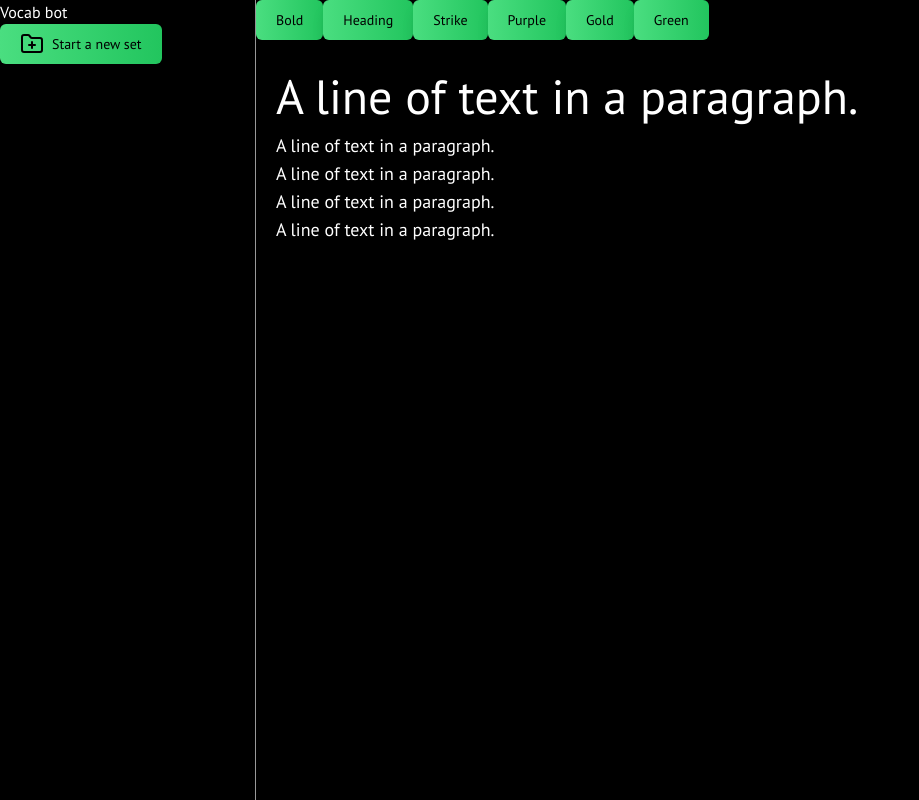
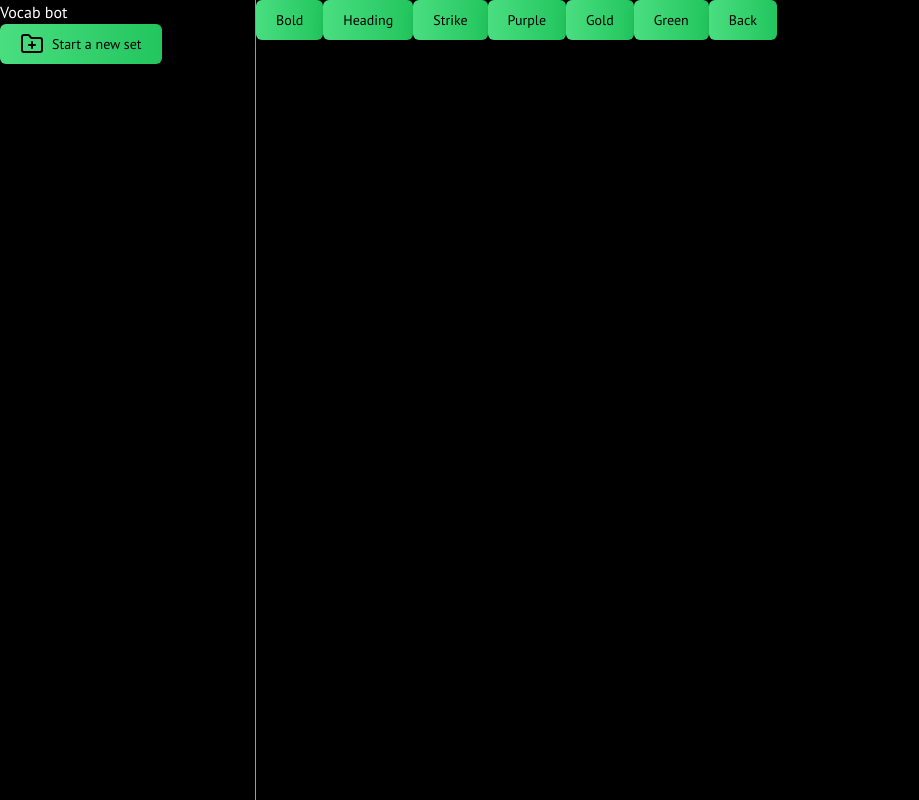
Before and after one commit to Gregor-py/vocab_bot, a Next.js app: page /editor in a window 1280 px wide. Shown: the whole page, without its empty margins (0-919 px from the left). Built offline with nearby package versions, Linux system fonts and the light colour scheme.

Commit message:
Added deserializing and serializing into html and from html

```diff
--- a/components/editor/editor.tsx
+++ b/components/editor/editor.tsx
@@ -1,39 +1,149 @@
 "use client"
 
-import React, {useCallback, useState} from 'react'
-import {createEditor, Descendant, Editor, Element, Transforms} from 'slate'
+import React, {useCallback, useMemo, useState} from 'react'
+import {createEditor, Descendant, Editor, Element, Transforms, Text} from 'slate'
 import {Editable, RenderElementProps, RenderLeafProps, Slate, withReact} from 'slate-react'
 import {
     CustomEditor as CustomEditorType,
     FormatKeys,
-    HeadingElement as HeadingElementType,
-    ParagraphElement, TextColor
+    TextColor,
+    ParagraphElement as ParagraphElementType,
+    HeadingElement as HeadingElementType
 } from "@/components/editor/editor-types";
 import {Button} from "@/components/ui/button";
 import {cn} from "@/lib/utils";
+import {withHistory} from "slate-history";
 
-const initialValue: Descendant[] = [
-    {
-        type: 'heading',
-        children: [{text: 'A line of text in a paragraph.'}],
-    },
-    {
-        type: 'paragraph',
-        children: [{text: 'A line of text in a paragraph.'}],
-    },
-    {
-        type: 'paragraph',
-        children: [{text: 'A line of text in a paragraph.'}],
-    },
-    {
-        type: 'paragraph',
-        children: [{text: 'A line of text in a paragraph.'}],
-    },
-    {
-        type: 'paragraph',
-        children: [{text: 'A line of text in a paragraph.'}],
-    },
-]
+const escapeHtml = (string: string) => {
+    const htmlEscapes: { [key: string]: string } = {
+        '&': '&amp;',
+        '<': '&lt;',
+        '>': '&gt;',
+        '"': '&quot;',
+        "'": '&#39;',
+    };
+
+    return string.replace(/[&<>"']/g, (match) => htmlEscapes[match]);
+};
+
+const serialize = (nodes: Descendant[]): string => {
+    return nodes.map((node) => serializeNode(node)).join('');
+};
+
+const serializeNode = (node: Descendant): string => {
+    if (Text.isText(node)) {
+        let text = escapeHtml(node.text);
+        const {bold, italic, underline, strike, color} = node;
+        let html = text;
+
+        if (bold) {
+            html = `<strong>${html}</strong>`;
+        }
+        if (italic) {
+            html = `<em>${html}</em>`;
+        }
+        if (underline) {
+            html = `<u>${html}</u>`;
+        }
+        if (strike) {
+            html = `<del>${html}</del>`;
+        }
+        if (color) {
+            let style = ""
+
+            if (color === "purple") {
+                style = `background-color: rgb(192 132 252)`
+            } else if (color==="gold") {
+                style = ` background-color: rgb(234 179 8)`
+            } else if (color === "green") {
+                style = `background-color: rgb(21 128 61)`
+            }
+
+            html = `<span style="${style}" data-color="${color}">${html}</span>`;
+        }
+
+        return html;
+    } else {
+        const children = node.children.map((n) => serializeNode(n)).join('');
+        switch (node.type) {
+            case 'paragraph':
+                return `<p>${children}</p>`;
+            case 'heading':
+                return `<h1>${children}</h1>`;
+            default:
+                return children;
+        }
+    }
+};
+
+const deserialize = (html: string): Descendant[] => {
+    const parser = new DOMParser();
+    const doc = parser.parseFromString(html, 'text/html');
+
+    const body = doc.body;
+    const nodes = Array.from(body.childNodes).map(deserializeNode);
+    return nodes.length > 0 ? nodes : [{type: 'paragraph', children: [{text: ''}]}];
+};
+
+const deserializeNode = (node: Node): Descendant => {
+    if (node.nodeType === Node.TEXT_NODE) {
+        return { text: node.textContent || '' };
+    } else if (node.nodeType === Node.ELEMENT_NODE) {
+        const element = node as HTMLElement;
+        let children = Array.from(element.childNodes).map(deserializeNode);
+
+        // Ensure that elements have at least one child
+        if (children.length === 0) {
+            children = [{ text: '' }];
+        }
+
+        switch (element.tagName) {
+            case 'P':
+                return { type: 'paragraph', children } as ParagraphElementType;
+            case 'H1':
+                return { type: 'heading', children } as HeadingElementType;
+            case 'STRONG':
+                children = applyMarkToChildren(children, 'bold');
+                return mergeChildren(children);
+            case 'EM':
+                children = applyMarkToChildren(children, 'italic');
+                return mergeChildren(children);
+            case 'U':
+                children = applyMarkToChildren(children, 'underline');
+                return mergeChildren(children);
+            case 'DEL':
+                children = applyMarkToChildren(children, 'strike');
+                return mergeChildren(children);
+            case 'SPAN':
+                const color = element.getAttribute('data-color') as TextColor;
+                if (color) {
+                    children = applyMarkToChildren(children, 'color', color);
+                }
+                return mergeChildren(children);
+            default:
+                // For unknown elements, wrap children in a paragraph
+                return { type: 'paragraph', children } as ParagraphElementType;
+        }
+    } else {
+        // Return an empty text node for any other node types
+        return { text: '' };
+    }
+};
+
+const applyMarkToChildren = (children: Descendant[], mark: string, value: any = true): Descendant[] => {
+    return children.map((child) => {
+        if (Text.isText(child)) {
+            return {...child, [mark]: value};
+        } else {
+            return child;
+        }
+    });
+};
+
+const mergeChildren = (children: Descendant[]): Descendant => {
+    return children[0]
+};
+
 
 const CustomEditor = {
     checkMarkFormat(editor: CustomEditorType, format: FormatKeys) {
@@ -66,7 +176,7 @@ const CustomEditor = {
 
     isHeadingBlockActive(editor: CustomEditorType) {
         const [match] = Editor.nodes(editor, {
-            match: (node) =>  Element.isElement(node) && node.type === 'heading'
+            match: (node) => Element.isElement(node) && node.type === 'heading'
         })
 
         console.log(match)
@@ -78,13 +188,18 @@ const CustomEditor = {
         const isActive = CustomEditor.isHeadingBlockActive(editor)
         Transforms.setNodes(
             editor,
-            { type: isActive ? undefined : 'heading' },
+            {type: isActive ? undefined : 'heading'},
         )
     },
 }
 
 export const EditorComponent = () => {
-    const [editor] = useState(() => withReact(createEditor()))
+    const initialValue = useMemo(() => {
+        const html = localStorage.getItem('content');
+        return html ? deserialize(html) : [{ type: 'paragraph', children: [{ text: '' }] }] as Descendant[];
+    }, []);
+
+    const [editor] = useState(() => withHistory(withReact(createEditor())))
 
     const onKeyDown = (event: React.KeyboardEvent<HTMLInputElement>) => {
         if (!event.ctrlKey) {
@@ -120,7 +235,18 @@ export const EditorComponent = () => {
     }, [])
 
     return (
-        <Slate editor={editor} initialValue={initialValue}>
+        <Slate
+            editor={editor}
+            initialValue={initialValue}
+            onChange={(value) => {
+                const isAstChange = editor.operations.some((op) => op.type !== 'set_selection');
+                if (isAstChange) {
+                    const content = serialize(value);
+                    localStorage.setItem('content', content);
+                    localStorage.setItem("content_json", JSON.stringify(value))
+                }
+            }}
+        >
             <Button onMouseDown={(event) => {
                 event.preventDefault()
                 CustomEditor.toggleMarkFormat(editor, "bold")
@@ -163,6 +289,12 @@ export const EditorComponent = () => {
                 Green
             </Button>
 
+            <Button onMouseDown={(event) => {
+                event.preventDefault()
+            }}>
+                Back
+            </Button>
+
             <Editable
                 className={"p-5 text-lg"}
                 renderElement={renderElement}
--- a/middleware.ts
+++ b/middleware.ts
@@ -1,6 +1,6 @@
 import { clerkMiddleware, createRouteMatcher } from '@clerk/nextjs/server'
 
-const isPublicRoute = createRouteMatcher(['/sign-in(.*)', '/sign-up(.*)', '/'])
+const isPublicRoute = createRouteMatcher(['/sign-in(.*)', '/sign-up(.*)', '/editor'])
 
 export default clerkMiddleware((auth, request) => {
     if (!isPublicRoute(request)) {
--- a/package.json
+++ b/package.json
@@ -24,6 +24,7 @@
     "react": "^18",
     "react-dom": "^18",
     "slate": "^0.110.2",
+    "slate-history": "^0.109.0",
     "slate-react": "^0.110.2",
     "tailwind-merge": "^2.5.2",
     "tailwindcss-animate": "^1.0.7",
```
Also changed, not shown: components/editor/editor-types.ts (+6 -1 lines), 1 other file (tests, documents, lock files or other folders).
